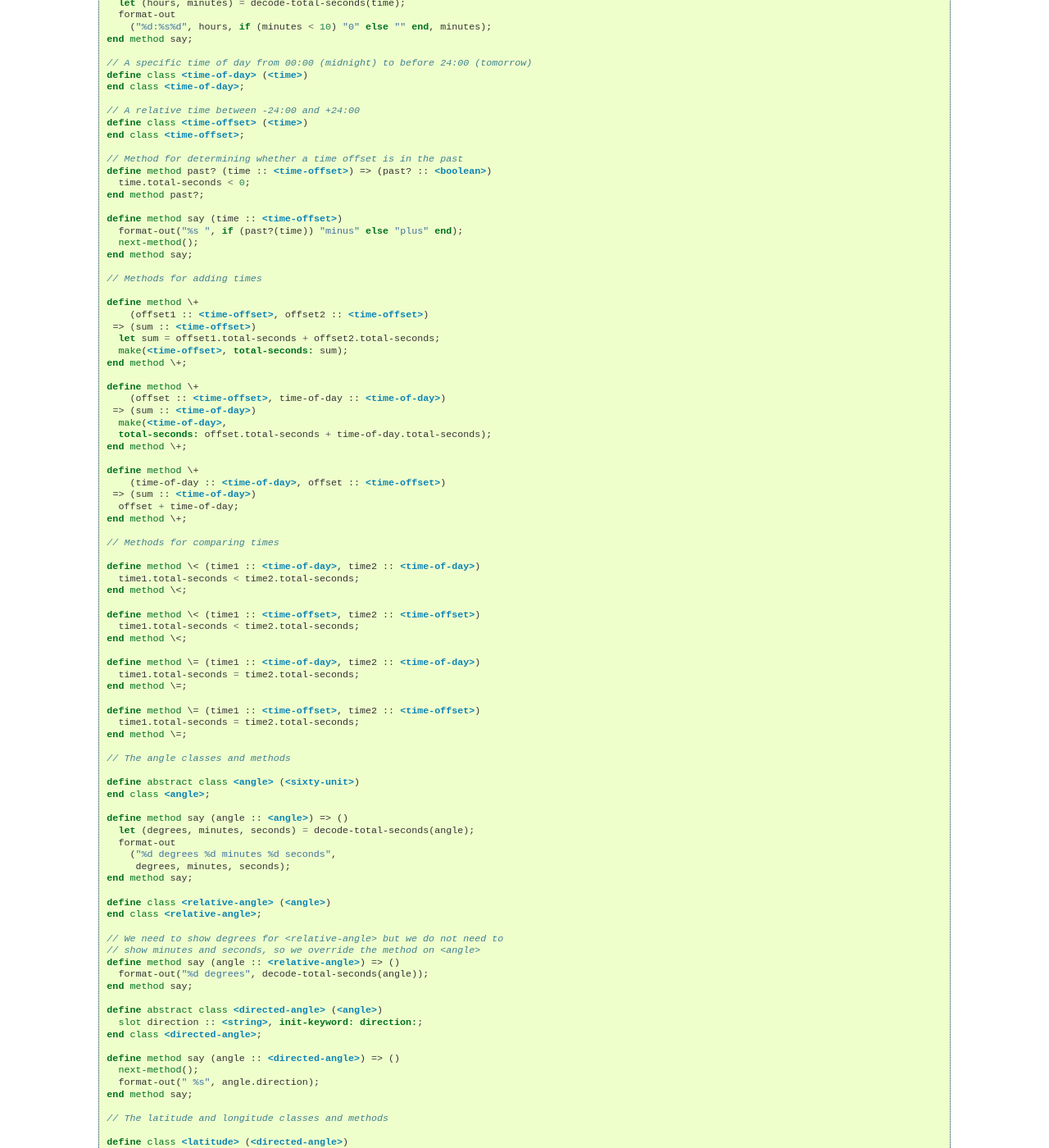
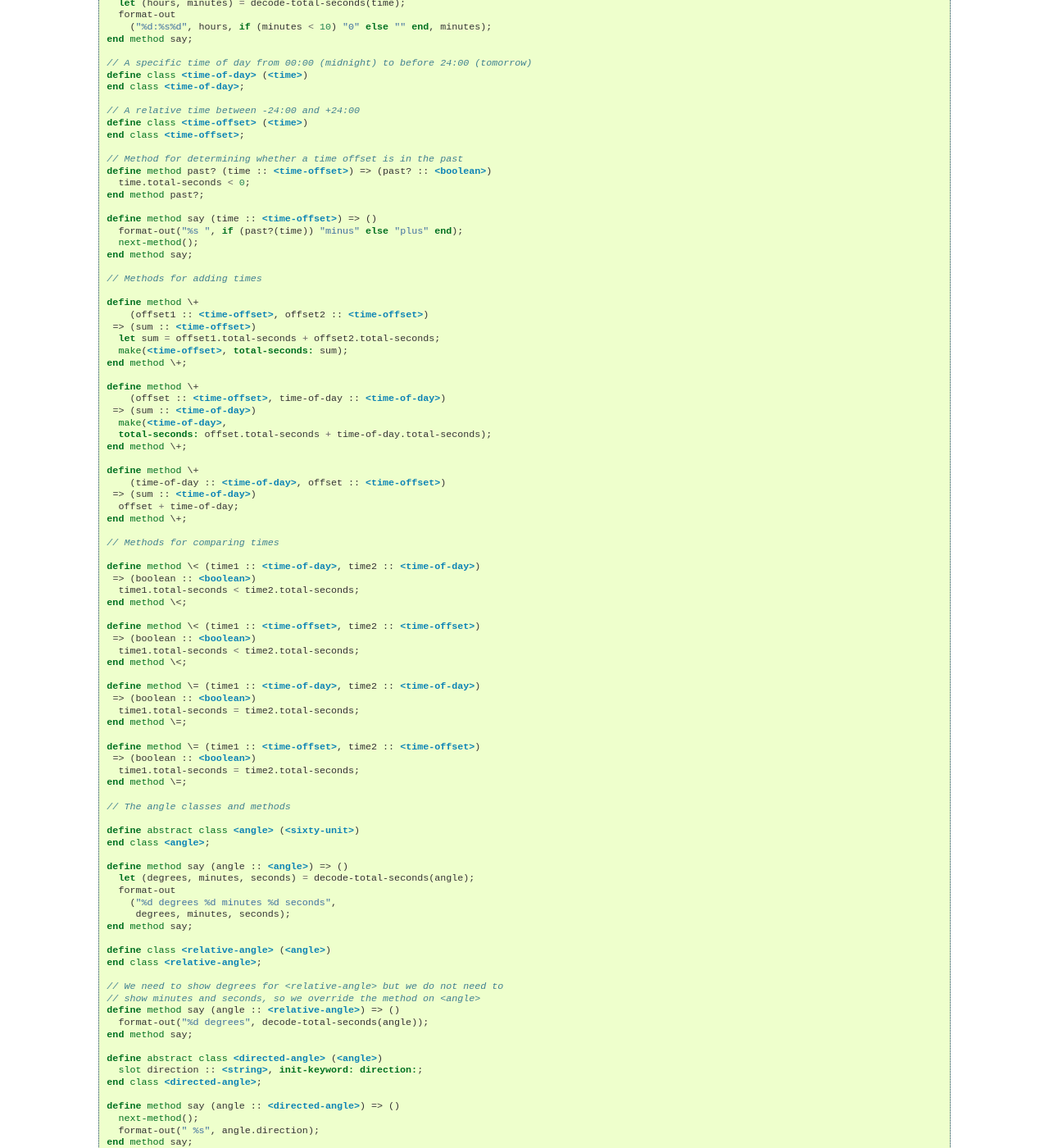
Before and after one commit to dylan-lang/dylan-programming-book, a Sphinx documentation site: the page built from source/time-code.rst, in a window 1280 px wide and 1400 px high, scrolled down 1727 px. Shown: the whole window at 82% size. Built offline with Sphinx 7.4.7, drawn with Linux system fonts in a browser that asks for light colours.

Commit message:
Make return value congruent.

```diff
--- a/source/time-code.rst
+++ b/source/time-code.rst
@@ -126,7 +126,7 @@ The implementation file: ``library-implementation.dylan``.
       time.total-seconds < 0;
     end method past?;
 
-    define method say (time :: <time-offset>)
+    define method say (time :: <time-offset>) => ()
       format-out("%s ", if (past?(time)) "minus" else "plus" end);
       next-method();
     end method say;
@@ -156,18 +156,22 @@ The implementation file: ``library-implementation.dylan``.
     // Methods for comparing times
 
     define method \< (time1 :: <time-of-day>, time2 :: <time-of-day>)
+     => (boolean :: <boolean>)
       time1.total-seconds < time2.total-seconds;
     end method \<;
 
     define method \< (time1 :: <time-offset>, time2 :: <time-offset>)
+     => (boolean :: <boolean>)
       time1.total-seconds < time2.total-seconds;
     end method \<;
 
     define method \= (time1 :: <time-of-day>, time2 :: <time-of-day>)
+     => (boolean :: <boolean>)
       time1.total-seconds = time2.total-seconds;
     end method \=;
 
     define method \= (time1 :: <time-offset>, time2 :: <time-offset>)
+     => (boolean :: <boolean>)
       time1.total-seconds = time2.total-seconds;
     end method \=;
 
```
